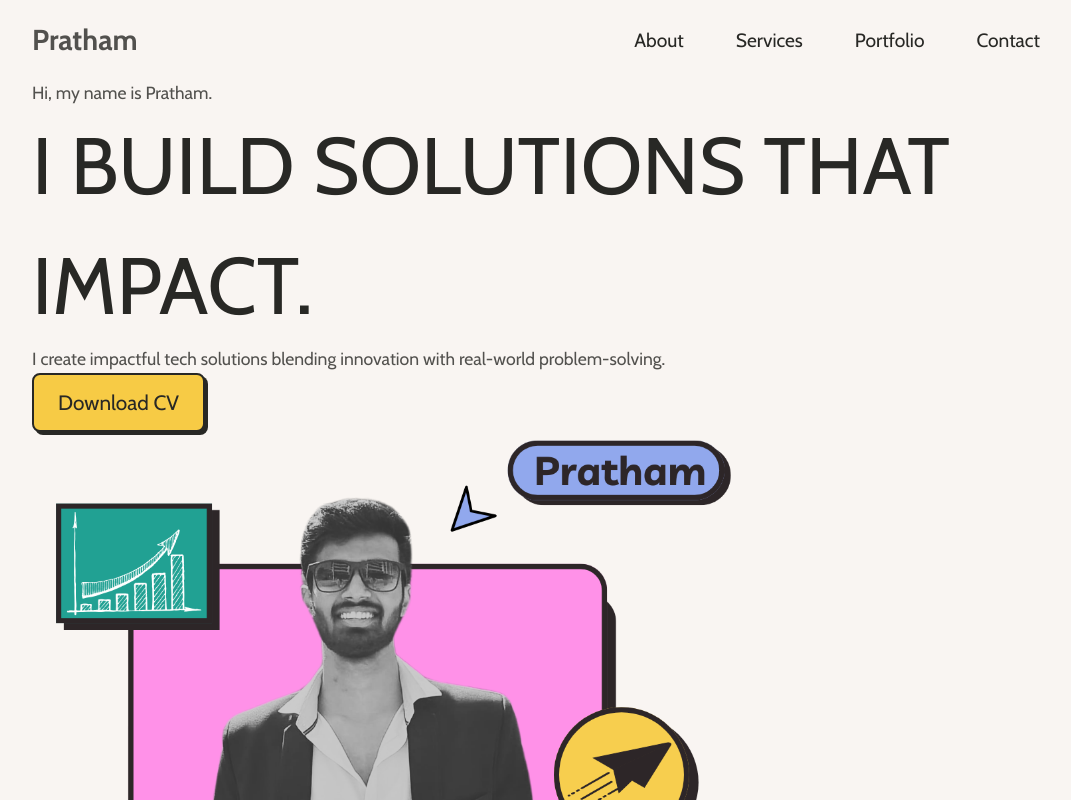
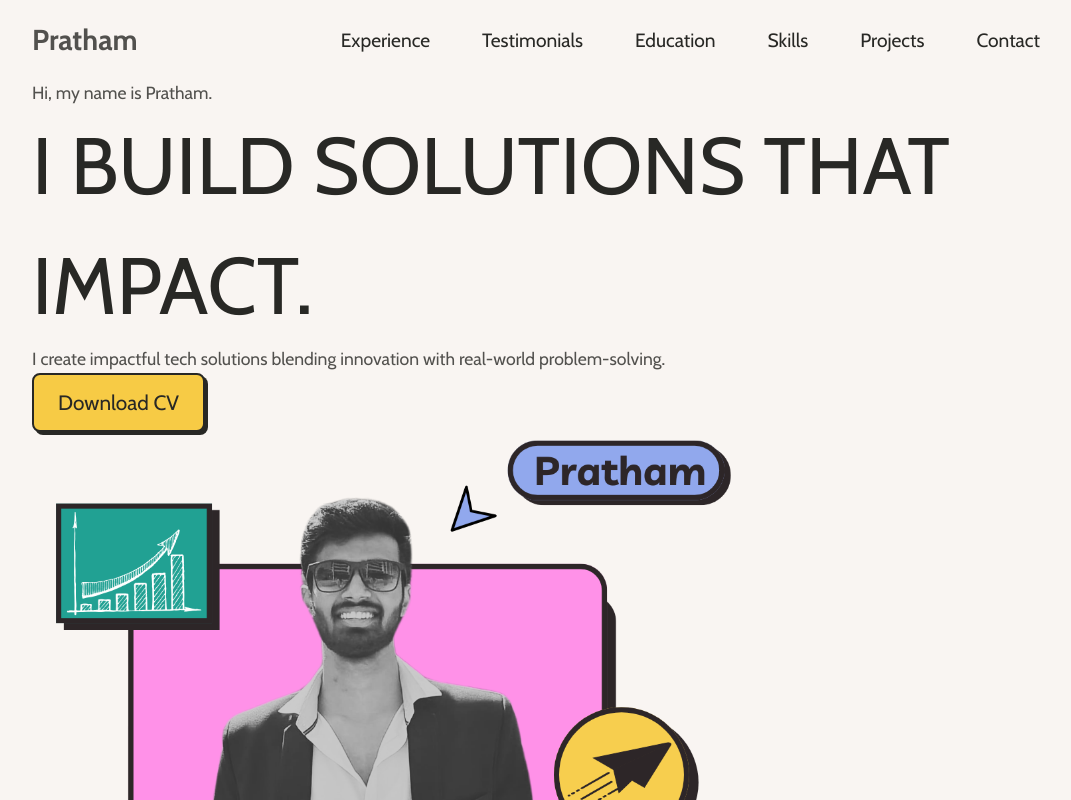
Before and after one commit to prathamm2506/new_portfolio, a React (Vite) app: page / in a window 1280 px wide. Shown: the top 800 px of the page, without its empty margins (96-1167 px from the left). Built offline with nearby package versions, Linux system fonts and the light colour scheme.

Commit message:
all done

```diff
--- a/src/components/contact/Contact.jsx
+++ b/src/components/contact/Contact.jsx
@@ -15,7 +15,7 @@ const Contact = () => {
     e.target.reset()
   };
   return (
-    <div className="flex flex-row eduu respoproj py-12">
+    <div className="flex flex-row eduu respoproj py-12" id="contactsec">
       <div className="w-2/4 conttext">
         <h1>Have a Project Idea? Let's Talk!</h1>
         <p>I'm always excited to collaborate on innovative tech ideas, whether it's app development, AI integration, or solving real-world problems. Feel free to reach out if you'd like to brainstorm ideas, discuss a project, or work on something impactful together. Let's learn, build, and create meaningful solutions! </p>
--- a/src/components/education/Education.jsx
+++ b/src/components/education/Education.jsx
@@ -7,7 +7,7 @@ import img3 from '../../assets/3.png'
 
 const Education = () => {
   return (
-    <div className='eduu'>
+    <div className='eduu' id='edusec'>
         <h1>Academic Milestones</h1>
 
         <div className='flex items-center justify-between mt-12 respoedu'>
--- a/src/components/experience/Experience.jsx
+++ b/src/components/experience/Experience.jsx
@@ -7,7 +7,7 @@ import img3 from '../../assets/thefastway.png'
 const Experience = () => {
   return (
     <div>
-        <div className='eduu'>
+        <div className='eduu' id='expsec'>
                 <h1>Where Skills Met Impact</h1>
 
                 <div className='flex items-center justify-between mt-12 respoedu'>
--- a/src/components/navbar/Navbar.jsx
+++ b/src/components/navbar/Navbar.jsx
@@ -26,16 +26,22 @@ const Navbar = () => {
       <div className={`menu ${isMenuOpen ? "menu-open" : ""}`}>
         <ul>
           <li>
-            <a href="#" onClick={closeMenu}>About</a>
+            <a href="#expsec" onClick={closeMenu}>Experience</a>
           </li>
           <li>
-            <a href="#" onClick={closeMenu}>Services</a>
+            <a href="#testsec" onClick={closeMenu}>Testimonials</a>
           </li>
           <li>
-            <a href="#" onClick={closeMenu}>Portfolio</a>
+            <a href="#edusec" onClick={closeMenu}>Education</a>
           </li>
           <li>
-            <a href="#" onClick={closeMenu}>Contact</a>
+            <a href="#skillssec" onClick={closeMenu}>Skills</a>
+          </li>
+          <li>
+            <a href="#projectsec" onClick={closeMenu}>Projects</a>
+          </li>
+          <li>
+            <a href="#contactsec" onClick={closeMenu}>Contact</a>
           </li>
         </ul>
       </div>
--- a/src/components/projects/Project.jsx
+++ b/src/components/projects/Project.jsx
@@ -14,7 +14,7 @@ import img9 from '../../assets/webscrap.png'
 
 const Project = () => {
   return (
-    <div className='eduu'>
+    <div className='eduu' id='projectsec'>
         <h1>Featured Projects</h1>
 
         <div className='flex flex-row mt-12 justify-between respoproj'>
--- a/src/components/skills/Skills.jsx
+++ b/src/components/skills/Skills.jsx
@@ -3,7 +3,7 @@ import './Skills.css'
 
 const Skills = () => {
   return (
-    <div className='eduu'>
+    <div className='eduu' id='skillssec'>
         <h1>Skills</h1>
 
         <div className='skillsone my-6'>
--- a/src/components/testimonials/Testimonial.jsx
+++ b/src/components/testimonials/Testimonial.jsx
@@ -3,7 +3,7 @@ import "./Testimonial.css";
 
 const Testimonial = () => {
   return (
-    <div className="w-full testclass py-20">
+    <div className="w-full testclass py-20" id="testsec">
       <div className="contt flex flex-row gap-20 responsivetest">
         <div className="w-2/4">
           <div className="mb-12">
--- a/src/index.css
+++ b/src/index.css
@@ -33,6 +33,10 @@
   --cabin: "Cabin", serif;
   --livvic: "Livvic", sans-serif;
   --unigeo: "Unigeo", sans-serif;
+}
+
+html {
+  scroll-behavior: smooth;
 }
 
 body {
```
